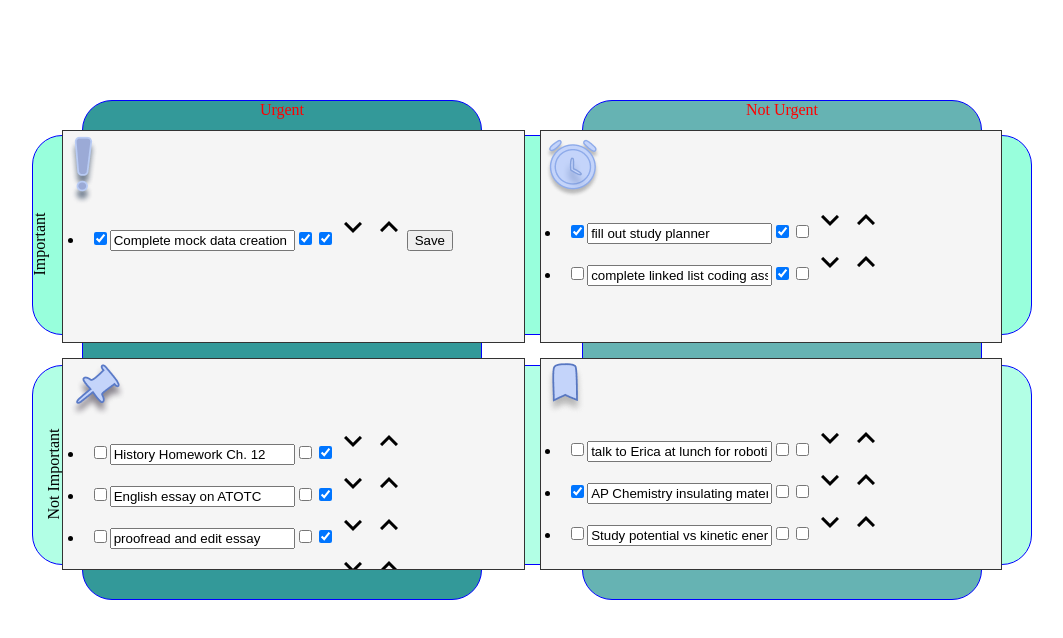
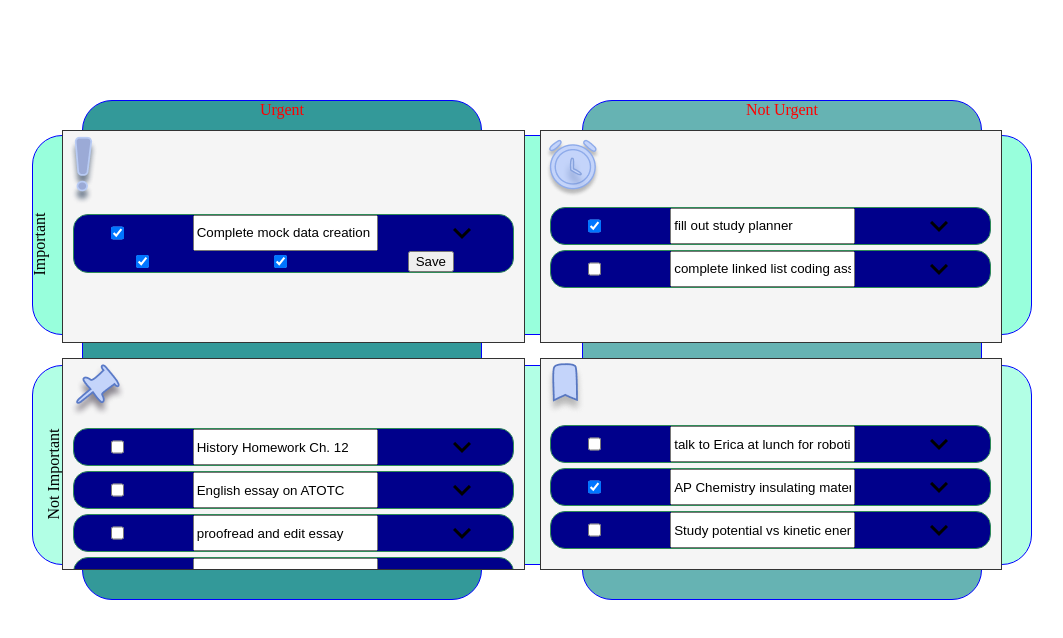
Before and after one commit to GitFitCode/hackathon-todos, an Angular app: page / in a window 1280 px wide. Both pictures are taken after a click on the checkbox 208 px from the left and 238 px from the top of the page. Shown: the top 638 px of the page, without its empty margins (108-1171 px from the left). Built offline with nearby package versions, Linux system fonts and the light colour scheme.

Commit message:
todo basic styling structure added, specifically expandable

```diff
--- a/src/app/todo/todo.component.css
+++ b/src/app/todo/todo.component.css
@@ -0,0 +1,17 @@
+.todo {
+  margin: 5px;
+  border: 1px solid seagreen;
+  border-radius: 15px;
+  background-color: darkblue;
+  display: flex;
+  flex-direction: column;
+}
+
+.todo-always-visible {
+  display: flex;
+  justify-content: space-around;
+}
+.todo-expandable {
+  display: flex;
+  justify-content: space-around;
+}
--- a/src/app/todo/todo.component.html
+++ b/src/app/todo/todo.component.html
@@ -1,12 +1,18 @@
-<li [formGroup]="todoForm">
+<li [formGroup]="todoForm" class="todo">
+  <!-- Always Visible Section -->
+  <div class="todo-always-visible">
     <input formControlName="isCompleted" type="checkbox" [checked]="todo.isCompleted">
     <input formControlName="name" type="text">
+
+    <!-- Expand buttons -->
+    <img *ngIf="!displayExpandedFields" (click)="toggleDisplayExpanded()" src="../../assets/expand-more.png">
+    <img *ngIf="displayExpandedFields" (click)="toggleDisplayExpanded()" src="../../assets/expand-less.png">
+  </div>
+
+  <!-- Expanded Section -->
+  <div *ngIf="displayExpandedFields || todoForm.dirty" class="todo-expandable">
     <input formControlName="isUrgent" type="checkbox" [checked]="todo.isUrgent">  <!-- (change)="onUrgentChange()" -->
     <input formControlName="isImportant" type="checkbox" [checked]="todo.isImportant">
-
-  <!-- Expand buttons -->
-  <img src="../../assets/expand-more.png">
-  <img src="../../assets/expand-less.png">
 
     <!-- Only appears once user changes todo fields (once changed does not go away until saved currently) -->
     <button
@@ -16,4 +22,5 @@
       (click)="onTodoUpdateSave()">
       Save
     </button>
+  </div>
 </li>
--- a/src/app/todo/todo.component.ts
+++ b/src/app/todo/todo.component.ts
@@ -10,6 +10,7 @@ import { Todo } from '../todo.interface';
 })
 export class TodoComponent implements OnInit {
   todoForm: FormGroup;
+  displayExpandedFields: boolean = false;
 
   @Input('todo') todo: Todo;
   @Output('todoUpdated') todoUpdated: EventEmitter<Todo> = new EventEmitter();
@@ -34,4 +35,8 @@ export class TodoComponent implements OnInit {
     //set form back to pristine to remove "save" button
     this.todoForm.markAsPristine();
   }
+
+  toggleDisplayExpanded() {
+    this.displayExpandedFields = !this.displayExpandedFields;
+  }
 }
```
Lines whose indentation alone changed are shown as unchanged.
